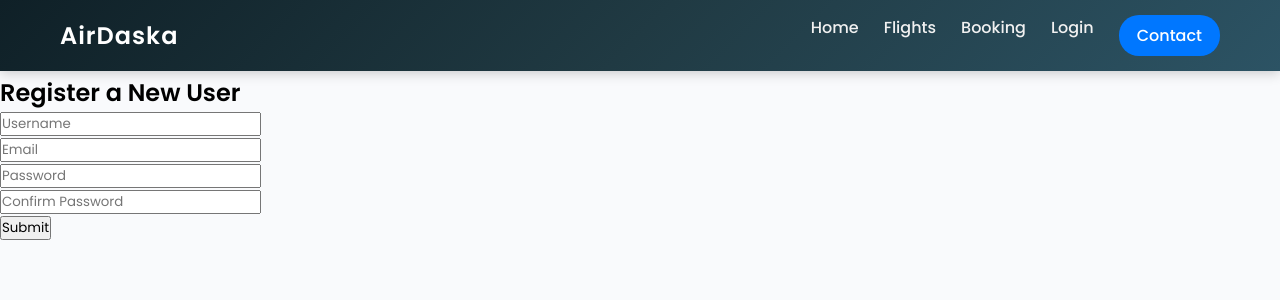
After one commit to itxMUmerFarooqBajwa321/airline-reservation, a Django app: page /accounts/register/ in a window 1280 px wide. The commit adds this page. Shown: the top 300 px of the page. Run offline with Django 5.2, Linux system fonts and the light colour scheme.

Commit message:
added register view in accounts app to create user

```diff
--- a/accounts/templates/accounts/login.html
+++ b/accounts/templates/accounts/login.html
@@ -8,10 +8,10 @@
         <input type="password" name="password" placeholder="Password">
         <input type="submit">
     </form>
-    <a href="#">New User? </a>
-    {% comment %} {%if message%}
+    <a href="{%url 'register'%}">New User? </a>
+    {%if message%}
         <h5 style="color: red; font:bolder">
             {{message}}
         </h5>
-    {%endif%} {% endcomment %}
+    {%endif%}
 {% endblock %}
--- /dev/null
+++ b/accounts/templates/accounts/register-user.html
@@ -0,0 +1,16 @@
+{% extends "core/layout.html" %}
+
+{%block content%}
+    <h2>Register a New User</h2>
+    <form action="{%url 'register'%}" method="post">
+        {%csrf_token%}
+        <input type="text" name="username" placeholder="Username"> <br>
+        <input type='email' name='email' placeholder = 'Email'> <br>
+        <input type="password" name="password" placeholder="Password"> <br>
+        <input type ='password' name='confirm-password' placeholder='Confirm Password'> <br>
+        <input type='submit'>
+    </form>
+    {%if message%}
+        <div style="color:red; font:italic"> {{message}} </div>
+    {%endif%}
+{%endblock%}
--- a/accounts/urls.py
+++ b/accounts/urls.py
@@ -3,5 +3,7 @@ from . import views
 
 urlpatterns = [
     path('loginUser/',views.loginUser, name='loginUser'),
-    path('user/',views.user,name='user')
+    path('logout/',views.logoutUser, name='logoutUser'),
+    path('register/',views.createUser, name='register'),
+    path('<str:user_name>/',views.user,name='user')
 ]
--- a/accounts/views.py
+++ b/accounts/views.py
@@ -1,6 +1,7 @@
 from django.shortcuts import render
-from django.contrib.auth import authenticate,login
-from django.http import HttpResponseRedirect, HttpResponse
+from django.contrib.auth import authenticate,login,logout
+from django.contrib.auth.models import User
+from django.http import HttpResponse
 from django.urls import reverse
 # Create your views here.
 
@@ -10,16 +11,49 @@ def loginUser(request):
         pwd =request.POST['password']
         currUser = authenticate(request, username=uname, password = pwd)
         if not currUser:
-            return HttpResponse('Invalid User')
-            # return render(request,'accounts/login.html',{
-            #     'message':'Invalid username or password'
-            # })
+            #return HttpResponse('Invalid Username or Password')
+            return render(request,'accounts/login.html',{
+                'message':'Invalid username or password'
+            })
         else:
             login(request,currUser)
-            #return HttpResponse(f"{currUser} login succesfully")
-            return render(request,'accounts/user.html')
+            return user(request,uname)
     else:
         return render(request, 'accounts/login.html')
 
-def user(request):
-    return render(request, 'accounts/user.html')
+def logoutUser(request):
+    logout(request)
+    return HttpResponse('Logged out successfully!')
+
+
+def createUser(request):
+    if request.method == 'POST':
+        uname = request.POST['username']
+        mail = request.POST['email']
+        pwd = request.POST['password']
+        confirmPwd = request.POST['confirm-password']
+        if pwd == confirmPwd:
+            if User.objects.filter(username = uname).exists():
+                return render(request, 'accounts/register-user.html',{
+                    'message':'User already exists!'
+                })
+            else:
+                newUser =  User.objects.create_user(username=uname,email=mail,password=pwd)
+                return render (request, 'accounts/register-user.html',{
+                'message':'Registered Successfully'
+            })
+        else:
+            return render (request, 'accounts/register-user.html',{
+                'message':'Again enter password!'
+            })
+    return render(request, 'accounts/register-user.html')
+
+
+def user(request,user_name):
+    if not User.objects.filter(username=user_name).exists():
+        return HttpResponse("Not a User!")
+    u = User.objects.get(username=user_name)
+    return render(request, 'accounts/user.html',{
+        'username':u.username,
+    'email':u.email
+    })
```
Also changed, not shown: accounts/templates/accounts/signup.html (deleted, +0 -10 lines), accounts/templates/accounts/user.html (+7 -1 lines), db.sqlite3.
